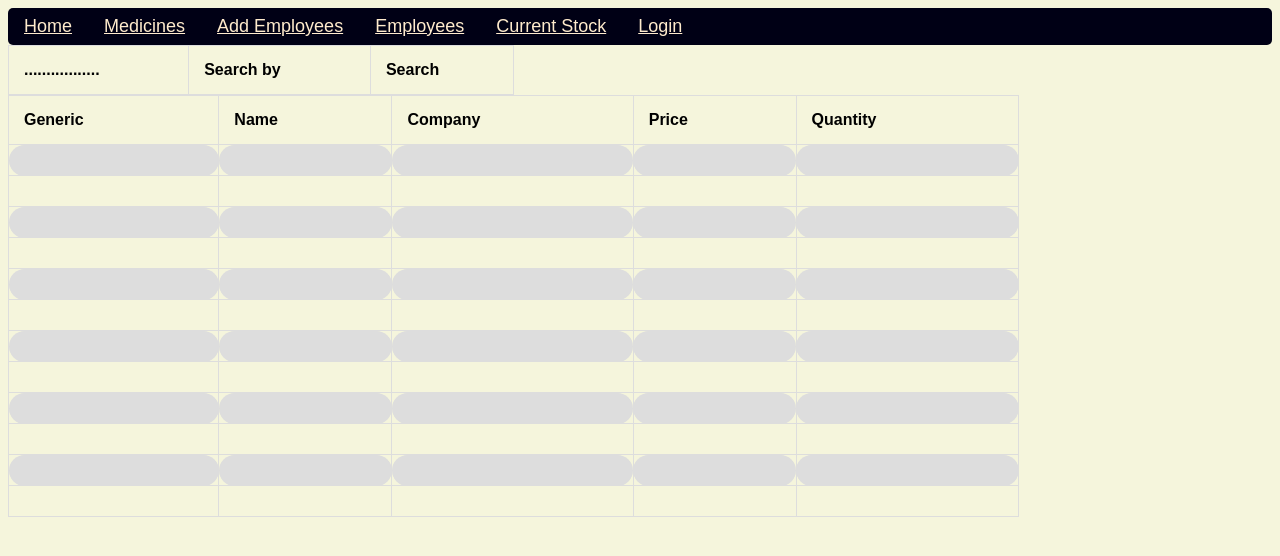
After one commit to PromitSarker/CSE311_Project, a PHP site: page /Generic.php in a window 1280 px wide. The commit adds this page. Shown: the top 556 px of the page. Run offline with PHP 8.4, Linux system fonts and the light colour scheme; lists and menus that the app fills with data are empty.

Commit message:
Last Issue

```diff
--- /dev/null
+++ b/Generic.php
@@ -0,0 +1,143 @@
+<?php
+include("header.html");
+ ?>
+
+<!DOCTYPE html>
+<html>
+<head>
+<style>
+th,td {
+  border: 3px solid black;
+  border-radius: 30px;
+}
+</style>
+</head>
+<body>
+
+<table style="width:40%">
+  <tr>
+    <th>.................</th>
+    <th>Search by</th>
+    <th>Search</th>
+  </tr>
+
+</body>
+</html>
+<!DOCTYPE html>
+<html>
+<head>
+<style>
+table {
+  font-family: arial, sans-serif;
+  border-collapse: collapse;
+  width: 80%;
+}
+
+td, th {
+  border: 1px solid #dddddd;
+  text-align: left;
+  padding: 15px;
+}
+
+tr:nth-child(even) {
+  background-color: #dddddd;
+}
+</style>
+</head>
+<body>
+<table>
+  <tr>
+    <th>Generic</th>
+    <th>Name</th>
+    <th>Company</th>
+     <th>Price</th>
+      <th>Quantity</th>
+  </tr>
+  <tr>
+    <td> </td>
+    <td> </td>
+    <td></td>
+    <td></td>
+    <td></td>
+  </tr>
+   <tr>
+    <td> </td>
+    <td> </td>
+    <td></td>
+    <td></td>
+    <td></td>
+  </tr>
+   <tr>
+    <td> </td>
+    <td> </td>
+    <td></td>
+    <td></td>
+    <td></td>
+  </tr>
+   <tr>
+    <td> </td>
+    <td> </td>
+    <td></td>
+    <td></td>
+    <td></td>
+  </tr>
+   <tr>
+    <td> </td>
+    <td> </td>
+    <td></td>
+    <td></td>
+    <td></td>
+  </tr>
+   <tr>
+    <td> </td>
+    <td> </td>
+    <td></td>
+    <td></td>
+    <td></td>
+  </tr>
+  <tr>
+    <td> </td>
+    <td> </td>
+    <td></td>
+    <td></td>
+    <td></td>
+  </tr>
+   <tr>
+    <td> </td>
+    <td> </td>
+    <td></td>
+    <td></td>
+    <td></td>
+  </tr>
+   <tr>
+    <td> </td>
+    <td> </td>
+    <td></td>
+    <td></td>
+    <td></td>
+  </tr>
+   <tr>
+    <td> </td>
+    <td> </td>
+    <td></td>
+    <td></td>
+    <td></td>
+  </tr>
+   <tr>
+    <td> </td>
+    <td> </td>
+    <td></td>
+    <td></td>
+    <td></td>
+  </tr>
+   <tr>
+    <td> </td>
+    <td> </td>
+    <td></td>
+    <td></td>
+    <td></td>
+
+</table>
+
+</body>
+</html>
--- a/Login.php
+++ b/Login.php
@@ -1,7 +1,7 @@
 <?php
 
    include('server.php');
-    $mail_err = $password_err = " " ;
+    $mail_err = $password_err = $mail = $password = " " ;
 
    if($_SERVER["REQUEST_METHOD"] == "POST") {
       if(empty($_POST["mail"]))
@@ -27,7 +27,7 @@
       $count = mysqli_num_rows($result);
 
       if($count == 1) {
-         echo "Login successful";
+         header('Location: login.php?redirect=plan1.php');
       }
       else {
          echo "Invalid Mail or Pass";
--- a/Stylesheet.css
+++ b/Stylesheet.css
@@ -5,6 +5,7 @@ body {
   background-position: center;
   background-size: cover;
   font-family: "Syne", sans-serif;
+  border: 5px;
 }
 form {
   display: inline-block;
--- a/HomeScreen.html
+++ b/header.html
@@ -9,13 +9,14 @@
   </head>
 
   <body class="body">
-    <header style="position: relative" class>
+    <header>
       <div>
         <div class="header">
-          <a href="Generic.html" class="baritem">Medicines</a>
+          <a href="HomeScreen.php" class="baritem">Home</a>
+          <a href="Generic.php" class="baritem">Medicines</a>
           <a href="AddEmployees.html" class="baritem">Add Employees</a>
-          <a href="Employees.html" class="baritem"> Employees</a>
-          <a href="CurrentStock.html" class="baritem">Current Stock</a>
+          <a href="Employees.php" class="baritem"> Employees</a>
+          <a href="CurrentStock.php" class="baritem">Current Stock</a>
           <a href="Login.html" class="baritem">Login</a>
         </div>
       </div>
```
Also changed, not shown: other parts of Stylesheet.css (+62 -24 lines), AddEmployees.html (+13 -1 lines), CurrentStock.html (deleted, +0 -56 lines), CurrentStock.php (added, +60 -0 lines), Employees.php (added, +43 -0 lines), Generic.html (deleted, +0 -139 lines), HomeScreen.php (added, +24 -0 lines), Login.html (+4 -16 lines), forgotpass.html (deleted, +0 -10 lines), 1.png (added), 1 other file.
